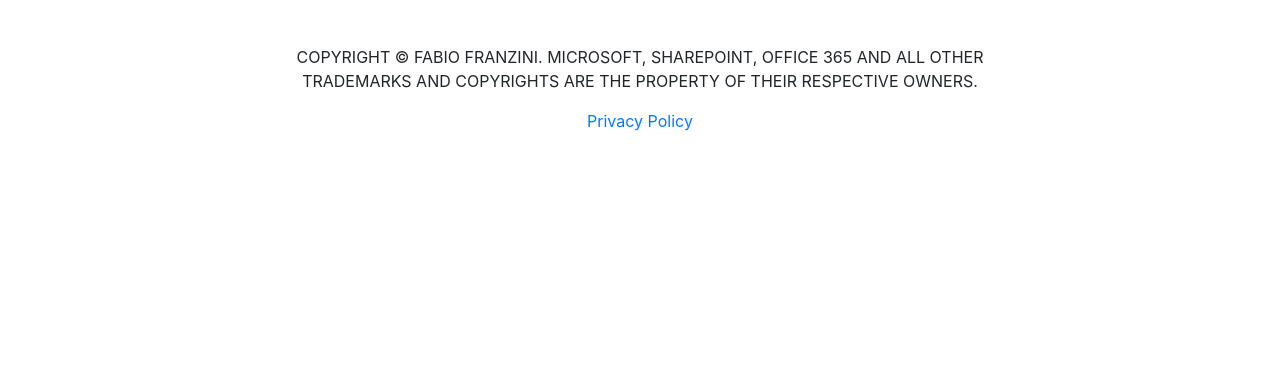
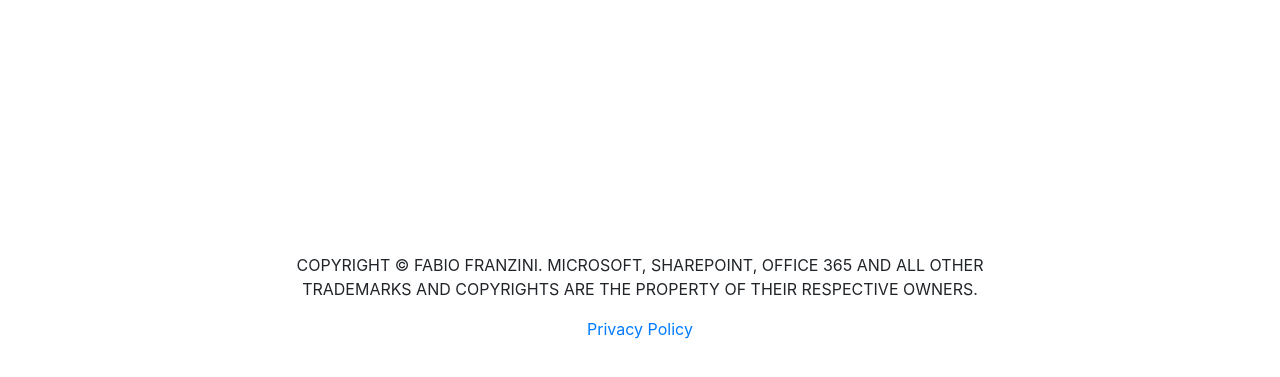
Before and after one commit to fabiofranzini/fabiofranzini.github.io, a website with bundled scripts: page index.html in a window 1280 px wide. Shown: the part 3015-3392 px from the top of the page. Before the commit the page ends 3276 px from the top, so only its background shows below. Built offline with nearby package versions, Linux system fonts and the light colour scheme; a script that the page names is missing.

Commit message:
Update index.html

```diff
--- a/index.html
+++ b/index.html
@@ -209,7 +209,12 @@
           </a>
         </div>
       </div>
-      <div class="row mt-5">
+    </div>
+  </section>
+
+  <section>
+    <div class="container">
+    <div class="row">
         <div class="col-lg-8 mx-auto text-center">
           <p>COPYRIGHT © FABIO FRANZINI. MICROSOFT, SHAREPOINT, OFFICE 365 AND ALL OTHER TRADEMARKS AND COPYRIGHTS ARE THE PROPERTY OF THEIR RESPECTIVE OWNERS.</p>
           <a href="https://www.iubenda.com/privacy-policy/77046339" class="iubenda-black iubenda-embed " title="Privacy Policy">Privacy Policy</a>
```
